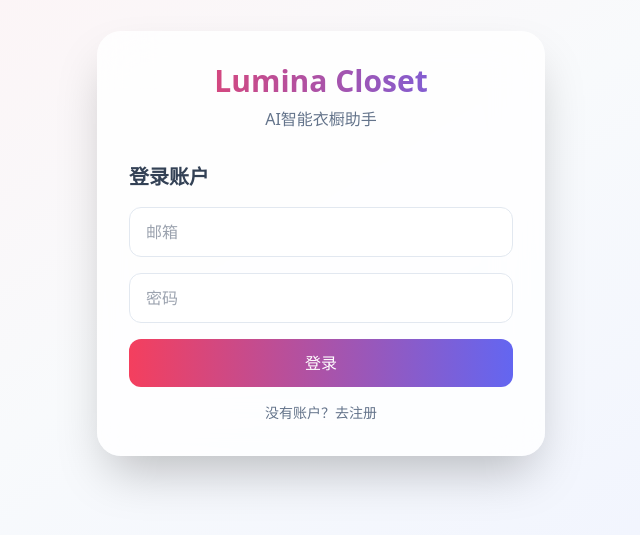
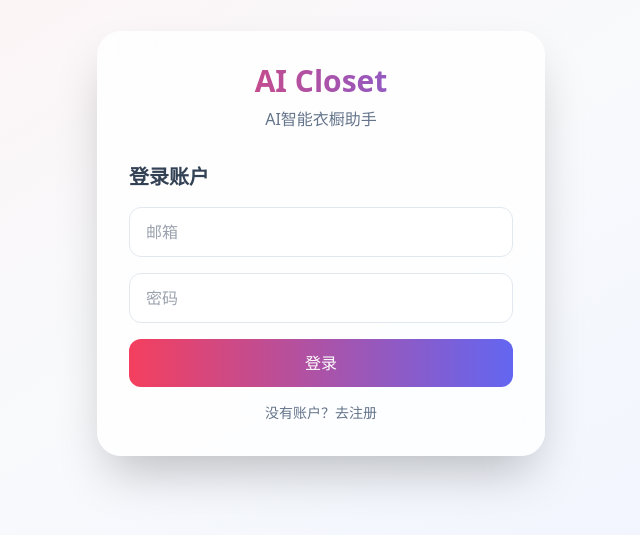
Before and after one commit to win-z/lumina-closet-ai, a React (Vite) app: page / in a window 1280 px wide. Shown: the part 157-692 px from the top of the page, without its empty margins (319-959 px from the left). Built offline with nearby package versions, Linux system fonts and the light colour scheme; no server answers.

Commit message:
test: update login page title to AI Closet for deployment test

```diff
--- a/App.tsx
+++ b/App.tsx
@@ -172,7 +172,7 @@ const LoginView: React.FC<{ onLogin: (email: string, password: string, username?
       <div className="bg-white/80 backdrop-blur-xl rounded-3xl shadow-2xl p-8 w-full max-w-md">
         <div className="text-center mb-8">
           <h1 className="text-3xl font-bold bg-gradient-to-r from-rose-500 to-indigo-500 bg-clip-text text-transparent">
-            Lumina Closet
+            AI Closet
           </h1>
           <p className="text-slate-500 mt-2">AI智能衣橱助手</p>
         </div>
```
